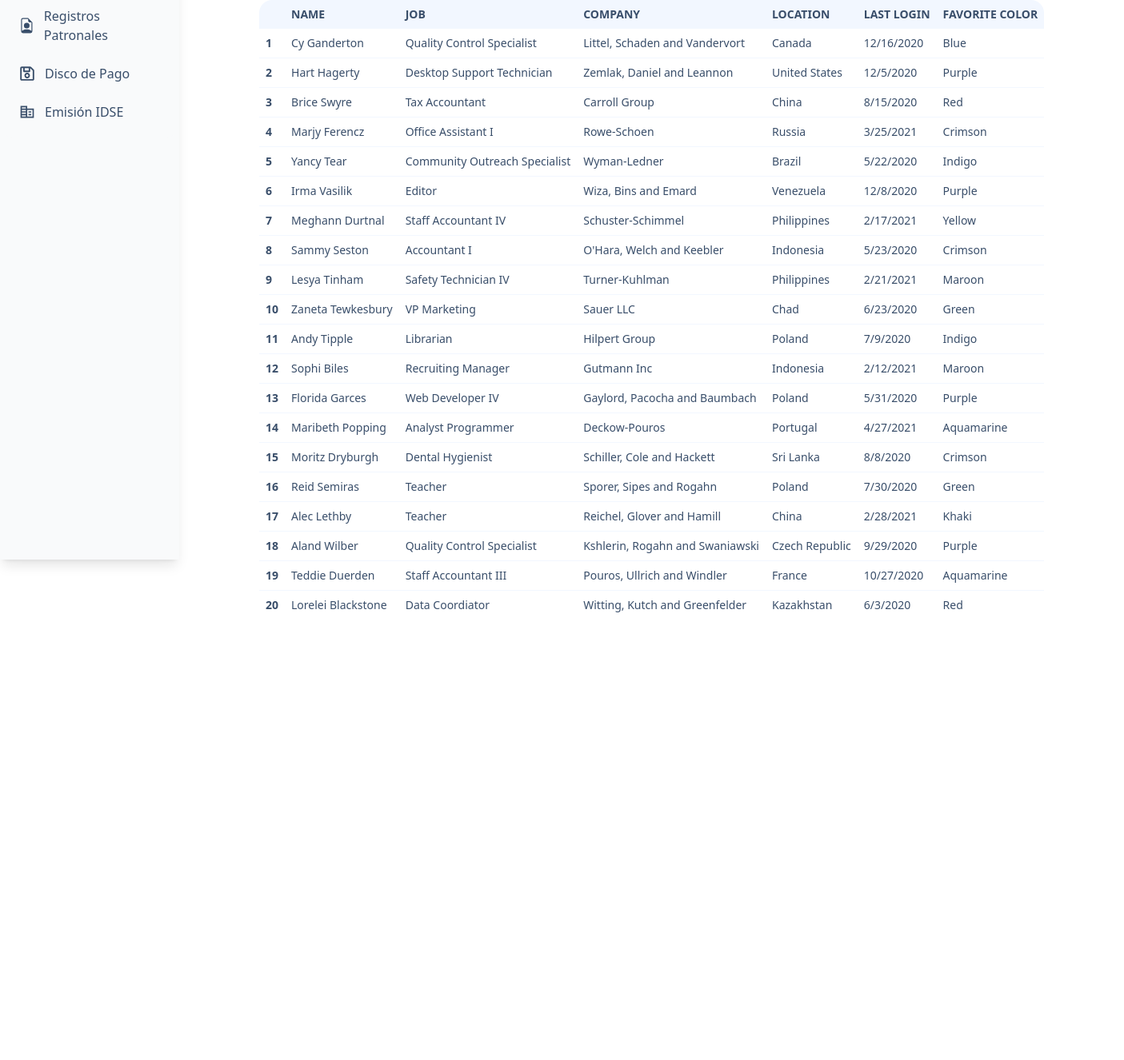
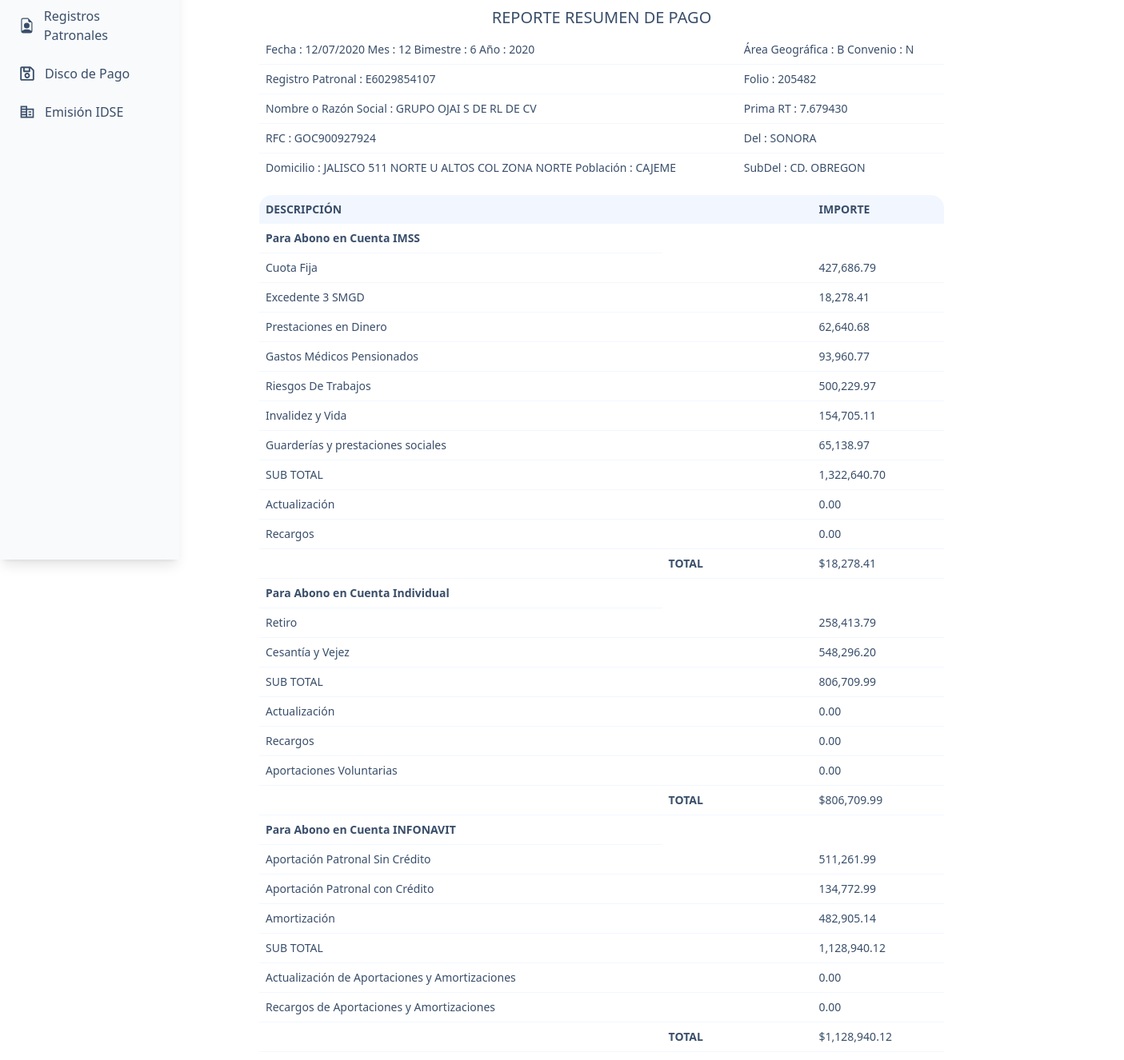
Before and after one commit to Idlaviv17/confronta, a React (Create React App) app: page /sua/resumen in a window 1280 px wide. Shown: the part 100-1426 px from the top of the page at 80% size, 1405 px wide, since content can reach past the window. Before the commit the page ends 975 px from the top, so only its background shows below. Built offline with nearby package versions, Linux system fonts and the light colour scheme.

Commit message:
Create SuaResumen design

```diff
--- a/src/index.css
+++ b/src/index.css
@@ -20,6 +20,7 @@
   }
 
   .top-bar {
-    @apply fixed navbar w-screen bg-gray-50 mb-[48px]
+    z-index: 99999999;
+    @apply fixed navbar w-screen bg-gray-50 mb-[48px] top-0
   }
 }
--- a/src/pages/Sua/SuaResumen.js
+++ b/src/pages/Sua/SuaResumen.js
@@ -1,7 +1,37 @@
-import React from 'react'
+import React, { useEffect, useState } from 'react'
 import TopBar from '../../components/TopBar'
+import axios from 'axios'
 
 const SuaResumen = () => {
+  const [info, setInfo] = useState({})
+
+  /*useEffect(() => {
+    ;(async () => {
+      const ANO = 2020
+      const MES = '12'
+      const REGPATRON = 'E6029854107'
+      try {
+        const res = await axios.get('/api/sua/patron', {
+          params: { ANO, MES, REGPATRON },
+        })
+        setInfo(processInfo)
+      } catch (err) {
+        alert('Existe un problema al leer el patrón')
+      }
+    })()
+
+    return () => {}
+  }, [])*/
+
+  const processInfo = (info) => {
+    return {
+      fecha: '',
+      mes: '',
+      bimestre: '',
+      ano: ''
+    }
+  }
+
   const topBarBtns = [
     {
       name: 'Leer Disco',
@@ -16,200 +46,228 @@ const SuaResumen = () => {
   return (
     <div>
       <TopBar btns={topBarBtns} />
-      <div className='p-[100px]'>
-        <div className='overflow-x-auto'>
+      <div className='m-[100px]'>
+        <div className='overflow-x-auto mt-4'>
+          <table className='table table-compact w-full'>
+            <caption className='text-xl m-2 font-medium'>REPORTE RESUMEN DE PAGO</caption>
+            <tbody>
+              <tr>
+                <td>
+                  <span className='font-medium hover:font-bold'>Fecha :</span> 12/07/2020
+                  <span className='font-medium hover:font-bold'> Mes :</span> 12
+                  <span className='font-medium hover:font-bold'> Bimestre :</span> 6
+                  <span className='font-medium hover:font-bold'> Año :</span> 2020
+                </td>
+                <td>
+                  <span className='font-medium hover:font-bold'>Área Geográfica :</span> B
+                  <span className='font-medium hover:font-bold'> Convenio :</span> N
+                </td>
+              </tr>
+              <tr>
+                <td>
+                  <span className='font-medium hover:font-bold'>Registro Patronal :</span> E6029854107
+                </td>
+                <td>
+                  <span className='font-medium hover:font-bold'>Folio :</span> 205482
+                </td>
+              </tr>
+              <tr>
+                <td>
+                  <span className='font-medium hover:font-bold'>Nombre o Razón Social :</span> GRUPO OJAI S DE RL DE CV
+                </td>
+                <td>
+                  <span className='font-medium hover:font-bold'>Prima RT :</span> 7.679430
+                </td>
+              </tr>
+              <tr>
+                <td>
+                  <span className='font-medium hover:font-bold'>RFC :</span> GOC900927924
+                </td>
+                <td>
+                  <span className='font-medium hover:font-bold'>Del :</span> SONORA
+                </td>
+              </tr>
+              <tr>
+                <td>
+                  <span className='font-medium hover:font-bold'>Domicilio :</span> JALISCO 511 NORTE U ALTOS COL ZONA NORTE
+                  <span className='font-medium hover:font-bold'> Población :</span> CAJEME
+                </td>
+                <td>
+                  <span className='font-medium hover:font-bold'>SubDel :</span> CD. OBREGON
+                </td>
+              </tr>
+            </tbody>
+          </table>
+        </div>
+        <div className='overflow-x-auto mt-4'>
           <table className='table table-compact w-full'>
             <thead>
               <tr>
+                <th>Descripción</th>
                 <th></th>
-                <th>Name</th>
-                <th>Job</th>
-                <th>company</th>
-                <th>location</th>
-                <th>Last Login</th>
-                <th>Favorite Color</th>
+                <th>Importe</th>
               </tr>
             </thead>
             <tbody>
               <tr>
-                <th>1</th>
-                <td>Cy Ganderton</td>
-                <td>Quality Control Specialist</td>
-                <td>Littel, Schaden and Vandervort</td>
-                <td>Canada</td>
-                <td>12/16/2020</td>
-                <td>Blue</td>
+                <th>Para Abono en Cuenta IMSS</th>
               </tr>
+              <tr className='hover'>
+                <td>Cuota Fija</td>
+                <td></td>
+                <td>427,686.79</td>
+              </tr>
+              <tr className='hover'>
+                <td>Excedente 3 SMGD</td>
+                <td></td>
+                <td>18,278.41</td>
+              </tr>
+              <tr className='hover'>
+                <td>Prestaciones en Dinero</td>
+                <td></td>
+                <td>62,640.68</td>
+              </tr>
+              <tr className='hover'>
+                <td>Gastos Médicos Pensionados</td>
+                <td></td>
+                <td>93,960.77</td>
+              </tr>
+              <tr className='hover'>
+                <td>Riesgos De Trabajos</td>
+                <td></td>
+                <td>500,229.97</td>
+              </tr>
+              <tr className='hover'>
+                <td>Invalidez y Vida</td>
+                <td></td>
+                <td>154,705.11</td>
+              </tr>
+              <tr className='hover'>
+                <td>Guarderías y prestaciones sociales</td>
+                <td></td>
+                <td>65,138.97</td>
+              </tr>
+              <tr className='hover'>
+                <td>SUB TOTAL</td>
+                <td></td>
+                <td>1,322,640.70</td>
+              </tr>
+              <tr className='hover'>
+                <td>Actualización</td>
+                <td></td>
+                <td>0.00</td>
+              </tr>
+              <tr className='hover'>
+                <td>Recargos</td>
+                <td></td>
+                <td>0.00</td>
+              </tr>
+              <tr className='hover'>
+                <td></td>
+                <th>TOTAL</th>
+                <td>$18,278.41</td>
+              </tr>
+
               <tr>
-                <th>2</th>
-                <td>Hart Hagerty</td>
-                <td>Desktop Support Technician</td>
-                <td>Zemlak, Daniel and Leannon</td>
-                <td>United States</td>
-                <td>12/5/2020</td>
-                <td>Purple</td>
+                <th>Para Abono en Cuenta Individual</th>
               </tr>
+              <tr className='hover'>
+                <td>Retiro</td>
+                <td></td>
+                <td>258,413.79</td>
+              </tr>
+              <tr className='hover'>
+                <td>Cesantía y Vejez</td>
+                <td></td>
+                <td>548,296.20</td>
+              </tr>
+              <tr className='hover'>
+                <td>SUB TOTAL</td>
+                <td></td>
+                <td>806,709.99</td>
+              </tr>
+              <tr className='hover'>
+                <td>Actualización</td>
+                <td></td>
+                <td>0.00</td>
+              </tr>
+              <tr className='hover'>
+                <td>Recargos</td>
+                <td></td>
+                <td>0.00</td>
+              </tr>
+              <tr className='hover'>
+                <td>Aportaciones Voluntarias</td>
+                <td></td>
+                <td>0.00</td>
+              </tr>
+              <tr className='hover'>
+                <td></td>
+                <th>TOTAL</th>
+                <td>$806,709.99</td>
+              </tr>
+
               <tr>
-                <th>3</th>
-                <td>Brice Swyre</td>
-                <td>Tax Accountant</td>
-                <td>Carroll Group</td>
-                <td>China</td>
-                <td>8/15/2020</td>
-                <td>Red</td>
+                <th>Para Abono en Cuenta INFONAVIT</th>
               </tr>
+              <tr className='hover'>
+                <td>Aportación Patronal Sin Crédito</td>
+                <td></td>
+                <td>511,261.99</td>
+              </tr>
+              <tr className='hover'>
+                <td>Aportación Patronal con Crédito</td>
+                <td></td>
+                <td>134,772.99</td>
+              </tr>
+              <tr className='hover'>
+                <td>Amortización</td>
+                <td></td>
+                <td>482,905.14</td>
+              </tr>
+              <tr className='hover'>
+                <td>SUB TOTAL</td>
+                <td></td>
+                <td>1,128,940.12</td>
+              </tr>
+              <tr className='hover'>
+                <td>Actualización de Aportaciones y Amortizaciones</td>
+                <td></td>
+                <td>0.00</td>
+              </tr>
+              <tr className='hover'>
+                <td>Recargos de Aportaciones y Amortizaciones</td>
+                <td></td>
+                <td>0.00</td>
+              </tr>
+              <tr className='hover'>
+                <td></td>
+                <th>TOTAL</th>
+                <td>$1,128,940.12</td>
+              </tr>
+
               <tr>
-                <th>4</th>
-                <td>Marjy Ferencz</td>
-                <td>Office Assistant I</td>
-                <td>Rowe-Schoen</td>
-                <td>Russia</td>
-                <td>3/25/2021</td>
-                <td>Crimson</td>
+                <th>Totales</th>
               </tr>
-              <tr>
-                <th>5</th>
-                <td>Yancy Tear</td>
-                <td>Community Outreach Specialist</td>
-                <td>Wyman-Ledner</td>
-                <td>Brazil</td>
-                <td>5/22/2020</td>
-                <td>Indigo</td>
+              <tr className='hover'>
+                <td>Total de Acreditados</td>
+                <td></td>
+                <td>0</td>
               </tr>
-              <tr>
-                <th>6</th>
-                <td>Irma Vasilik</td>
-                <td>Editor</td>
-                <td>Wiza, Bins and Emard</td>
-                <td>Venezuela</td>
-                <td>12/8/2020</td>
-                <td>Purple</td>
+              <tr className='hover'>
+                <td>Total de Días Cotizados</td>
+                <td></td>
+                <td>47,614</td>
               </tr>
-              <tr>
-                <th>7</th>
-                <td>Meghann Durtnal</td>
-                <td>Staff Accountant IV</td>
-                <td>Schuster-Schimmel</td>
-                <td>Philippines</td>
-                <td>2/17/2021</td>
-                <td>Yellow</td>
+              <tr className='hover'>
+                <td>Número de trabajadores cotizantes</td>
+                <td></td>
+                <td>874</td>
               </tr>
-              <tr>
-                <th>8</th>
-                <td>Sammy Seston</td>
-                <td>Accountant I</td>
-                <td>O'Hara, Welch and Keebler</td>
-                <td>Indonesia</td>
-                <td>5/23/2020</td>
-                <td>Crimson</td>
-              </tr>
-              <tr>
-                <th>9</th>
-                <td>Lesya Tinham</td>
-                <td>Safety Technician IV</td>
-                <td>Turner-Kuhlman</td>
-                <td>Philippines</td>
-                <td>2/21/2021</td>
-                <td>Maroon</td>
-              </tr>
-              <tr>
-                <th>10</th>
-                <td>Zaneta Tewkesbury</td>
-                <td>VP Marketing</td>
-                <td>Sauer LLC</td>
-                <td>Chad</td>
-                <td>6/23/2020</td>
-                <td>Green</td>
-              </tr>
-              <tr>
-                <th>11</th>
-                <td>Andy Tipple</td>
-                <td>Librarian</td>
-                <td>Hilpert Group</td>
-                <td>Poland</td>
-                <td>7/9/2020</td>
-                <td>Indigo</td>
-              </tr>
-              <tr>
-                <th>12</th>
-                <td>Sophi Biles</td>
-                <td>Recruiting Manager</td>
-                <td>Gutmann Inc</td>
-                <td>Indonesia</td>
-                <td>2/12/2021</td>
-                <td>Maroon</td>
-              </tr>
-              <tr>
-                <th>13</th>
-                <td>Florida Garces</td>
-                <td>Web Developer IV</td>
-                <td>Gaylord, Pacocha and Baumbach</td>
-                <td>Poland</td>
-                <td>5/31/2020</td>
-                <td>Purple</td>
-              </tr>
-              <tr>
-                <th>14</th>
-                <td>Maribeth Popping</td>
-                <td>Analyst Programmer</td>
-                <td>Deckow-Pouros</td>
-                <td>Portugal</td>
-                <td>4/27/2021</td>
-                <td>Aquamarine</td>
-              </tr>
-              <tr>
-                <th>15</th>
-                <td>Moritz Dryburgh</td>
-                <td>Dental Hygienist</td>
-                <td>Schiller, Cole and Hackett</td>
-                <td>Sri Lanka</td>
-                <td>8/8/2020</td>
-                <td>Crimson</td>
-              </tr>
-              <tr>
-                <th>16</th>
-                <td>Reid Semiras</td>
-                <td>Teacher</td>
-                <td>Sporer, Sipes and Rogahn</td>
-                <td>Poland</td>
-                <td>7/30/2020</td>
-                <td>Green</td>
-              </tr>
-              <tr>
-                <th>17</th>
-                <td>Alec Lethby</td>
-                <td>Teacher</td>
-                <td>Reichel, Glover and Hamill</td>
-                <td>China</td>
-                <td>2/28/2021</td>
-                <td>Khaki</td>
-              </tr>
-              <tr>
-                <th>18</th>
-                <td>Aland Wilber</td>
-                <td>Quality Control Specialist</td>
-                <td>Kshlerin, Rogahn and Swaniawski</td>
-                <td>Czech Republic</td>
-                <td>9/29/2020</td>
-                <td>Purple</td>
-              </tr>
-              <tr>
-                <th>19</th>
-                <td>Teddie Duerden</td>
-                <td>Staff Accountant III</td>
-                <td>Pouros, Ullrich and Windler</td>
-                <td>France</td>
-                <td>10/27/2020</td>
-                <td>Aquamarine</td>
-              </tr>
-              <tr>
-                <th>20</th>
-                <td>Lorelei Blackstone</td>
-                <td>Data Coordiator</td>
-                <td>Witting, Kutch and Greenfelder</td>
-                <td>Kazakhstan</td>
-                <td>6/3/2020</td>
-                <td>Red</td>
+              <tr className='hover'>
+                <td></td>
+                <th>TOTAL A PAGAR</th>
+                <td>$3,258,290.81</td>
               </tr>
             </tbody>
           </table>
```
